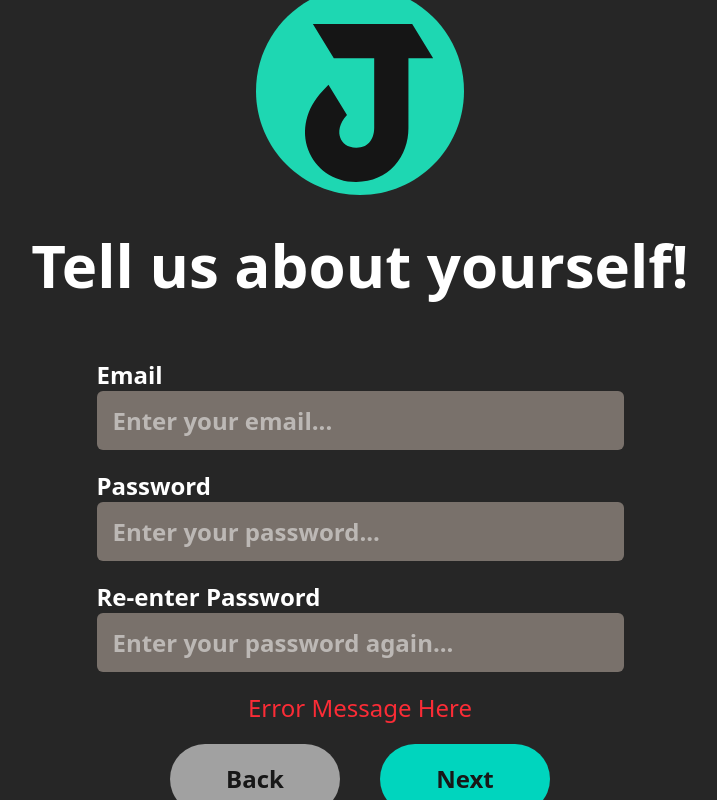
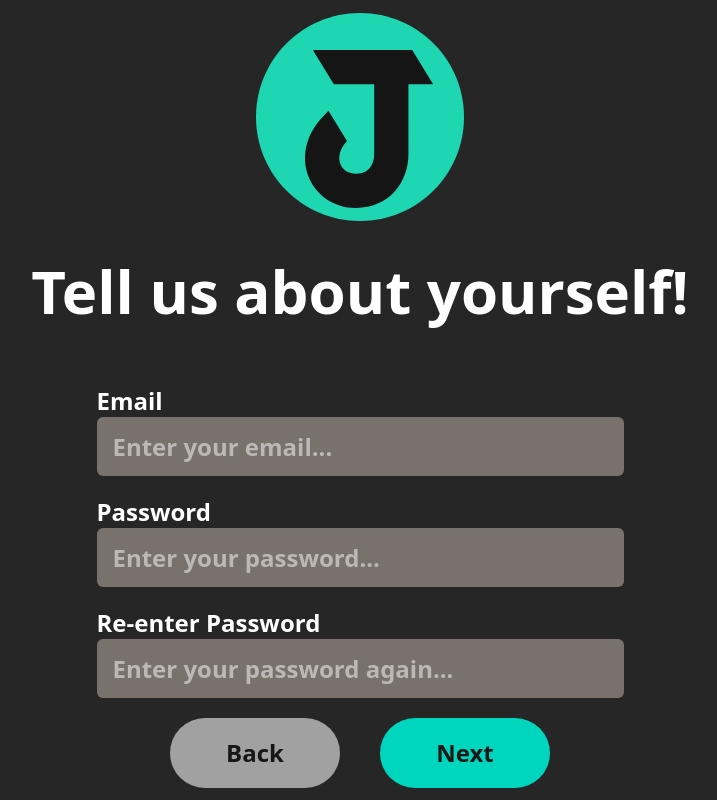
Before and after one commit to keeryn04/jammin, a React (Vite) app in the folder frontend/: page /Signup1 in a window 1280 px wide. Shown: the whole page, without its empty margins (280-997 px from the left). Built offline with nearby package versions, Linux system fonts and the light colour scheme.

Commit message:
(FEATURE) added error messages and input checking to the first signup page

```diff
--- a/frontend/src/components/SignupPage/SignupContainer1.jsx
+++ b/frontend/src/components/SignupPage/SignupContainer1.jsx
@@ -7,17 +7,31 @@ import Heading from "../Generic/Heading";
 import FormInput from "../Generic/FormInput";
 import ActionButton from "../Generic/ActionButton";
 
+/**
+ * This is the first cotainer for the signup process
+ * This page includes prompts for the users email, password, and an additional entry of the password to confirm its what the user wanted to type
+ * It then has a button for going back to the landing page, and a button for going to the next step of the process
+ * There is error checking on the email that it doesn't already exist in the database (TO BE ADDED) and that both passwords entered match
+ */
+
 const SignupContainer1 = () => {
   const [email, setEmail] = useState("");
   const [password, setPassword] = useState("");
   const [passwordCheck, setPasswordCheck] = useState("")
-  const [error, setError] = useState("Error Message Here");
+  const [error, setError] = useState(null);
 
   //Navigation
   const navigate = useNavigate()
 
   const handleNext = () => {
-    navigate("/Signup2")
+    if (password != passwordCheck) {
+      setError("Passwords entered do not match")
+    }
+    else if (email != "Evan Test" /* ADD DATABASE CHECK */) {
+      setError("Email entered is already under use")
+    }
+    else
+      navigate("/Signup2")
   };
 
   const handleBack = () => {
```
